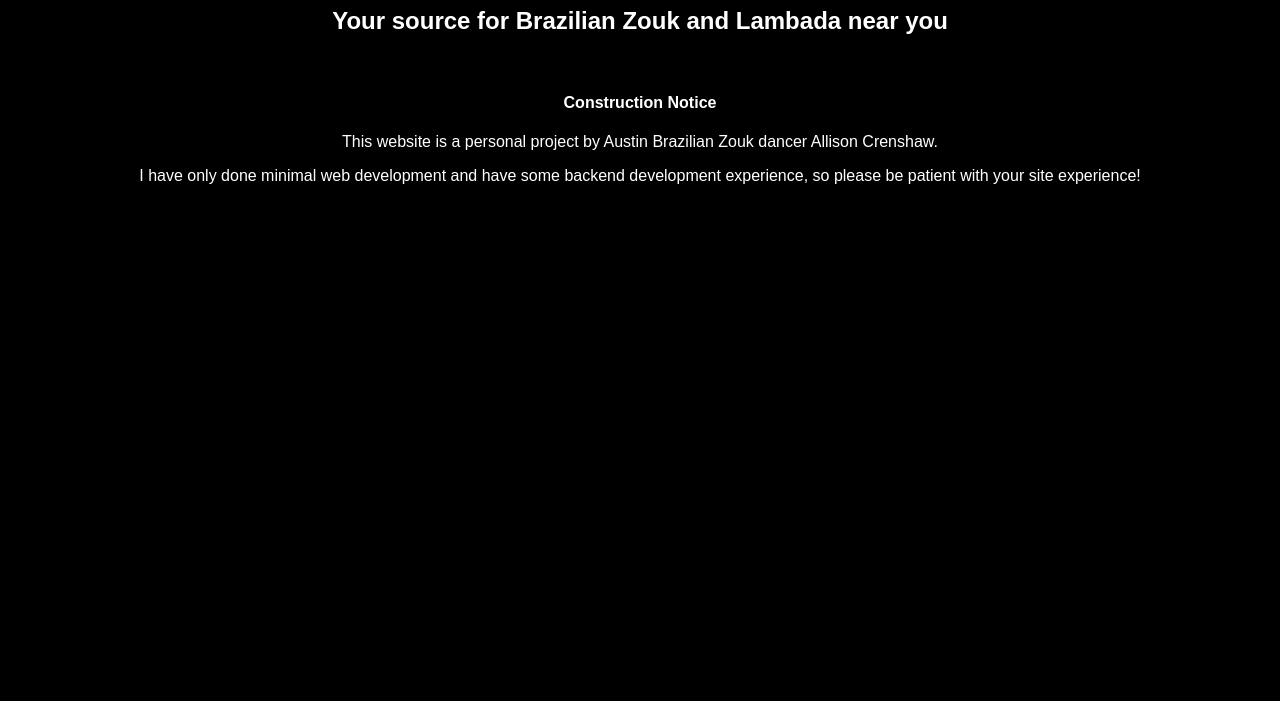
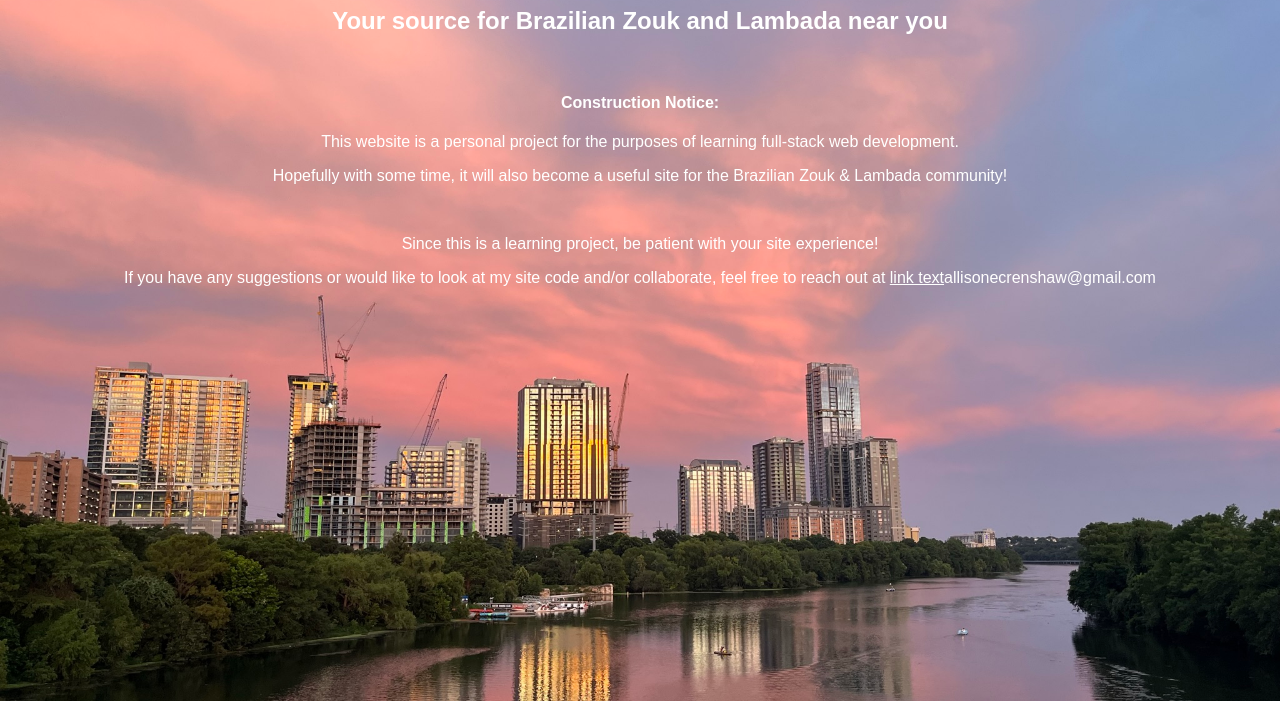
Before and after one commit to allisonecrenshaw/bzouk-city-web, a plain HTML site: page index.html in a window 1280 px wide. Shown: the part 99-800 px from the top of the page. Drawn offline with Linux system fonts and the light colour scheme.

Commit message:
Adding skyline background.

```diff
--- a/index.html
+++ b/index.html
@@ -30,11 +30,15 @@
 <!-- Construction Notice -->
 <br>
 <h4 class="index_h4">
-    Construction Notice
+    Construction Notice:
 </h4>
 <p>
-    This website is a personal project by Austin Brazilian Zouk dancer Allison Crenshaw.
+    This website is a personal project for the purposes of learning full-stack web development.
 </p>
+<p>Hopefully with some time, it will also become a useful site for the Brazilian Zouk & Lambada community!</p>
+<br>
 <p>
-    I have only done minimal web development and have some backend development experience, so please be patient with your site experience!
+    Since this is a learning project, be patient with your site experience!
 </p>
+<p>If you have any suggestions or would like to look at my site code and/or collaborate, feel free to reach out at
+    <a href="allisonecrenshaw@gmail.com">link text</a>allisonecrenshaw@gmail.com</p>
--- a/styles.css
+++ b/styles.css
@@ -5,7 +5,9 @@
 }
 
 body {
+    background-image: url("atx-skyline-sunset.jpeg");
     background-color: black;
+    background-size: cover; /* Resize the background image to cover the entire container */
 }
 
 /* Home Page Styles */
```
Also changed, not shown: atx-skyline-sunset.jpeg (added).
